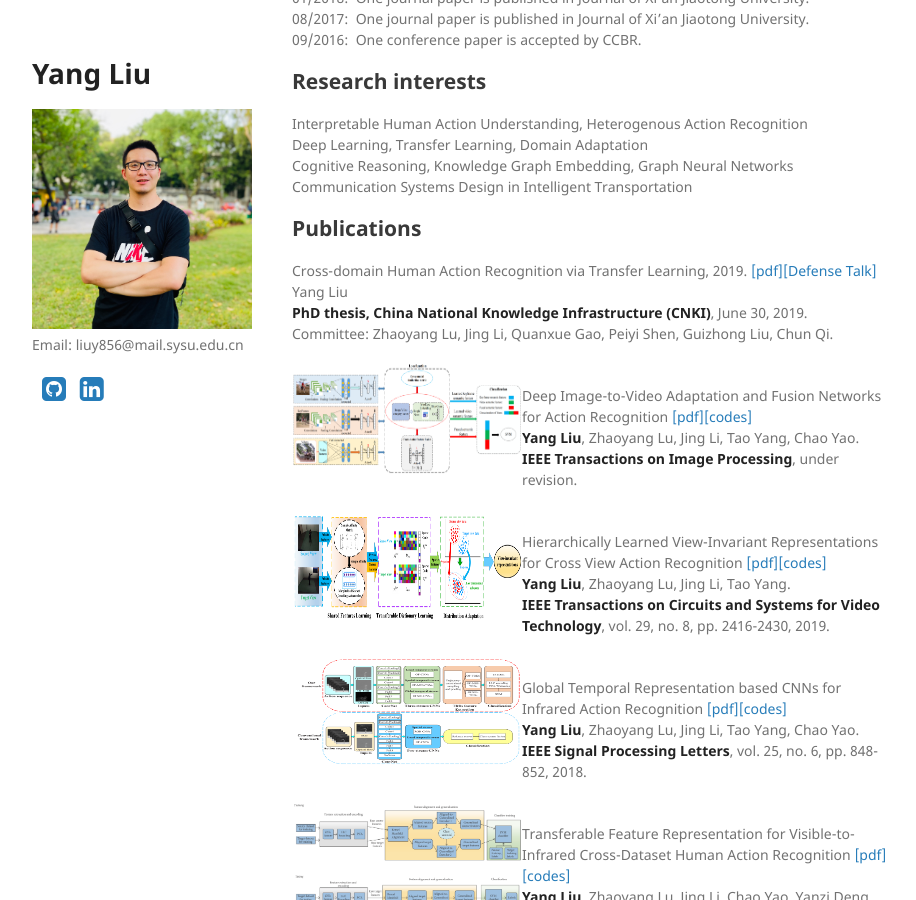
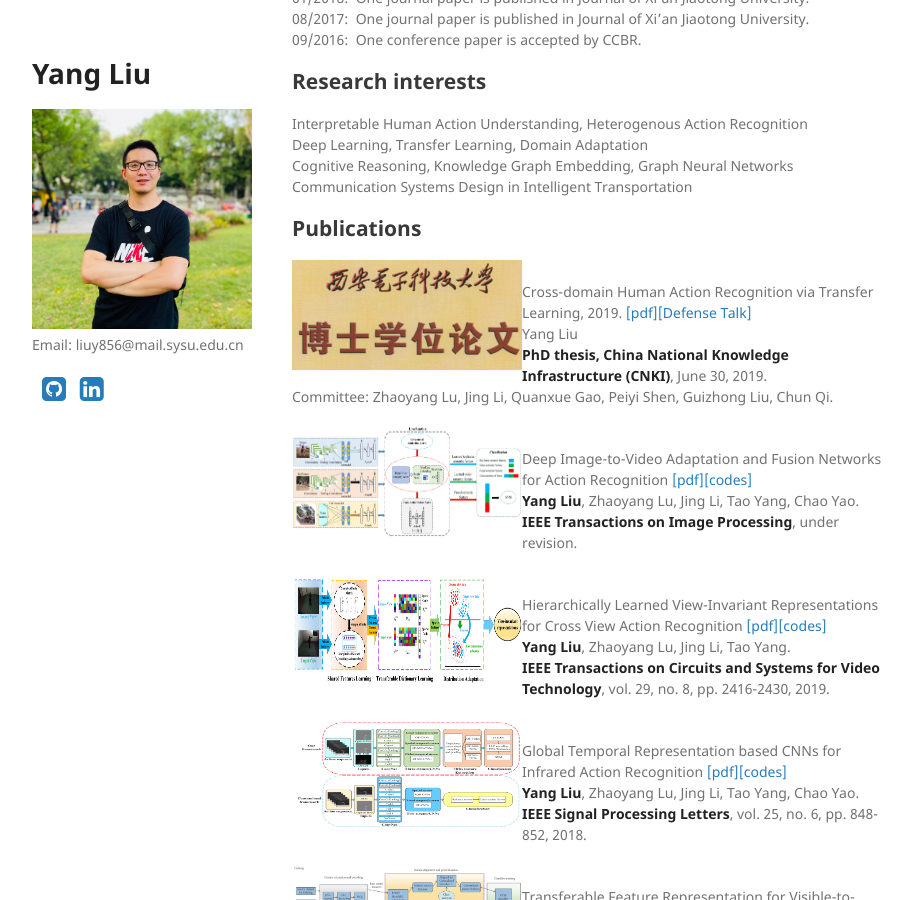
Before and after one commit to YangLiu9208/home, a Jekyll site: the page built from index.md, in a window 1280 px wide and 900 px high, scrolled down 513 px. Shown: the whole window, without its empty margins (178-1094 px from the left). Built offline with Jekyll 4.4.1, drawn with Linux system fonts in a browser that asks for light colours; a style sheet for code colours, icons or effects is not loaded.

Commit message:
Update index.md

```diff
--- a/index.md
+++ b/index.md
@@ -26,6 +26,11 @@ Cognitive Reasoning, Knowledge Graph Embedding, Graph Neural Networks
 Communication Systems Design in Intelligent Transportation
 
 ## Publications
+<div align="left">
+          <a>
+            <img border="0" src="./PHD_thesis.png" align="left" width="230" height="110">
+          </a>
+</div>
 Cross-domain Human Action Recognition via Transfer Learning, 2019. [[pdf]]((https://yangliu9208.github.io/home/))[[Defense Talk]]((https://yangliu9208.github.io/home/))
 Yang Liu
 **PhD thesis, China National Knowledge Infrastructure (CNKI)**, June 30, 2019.
```
